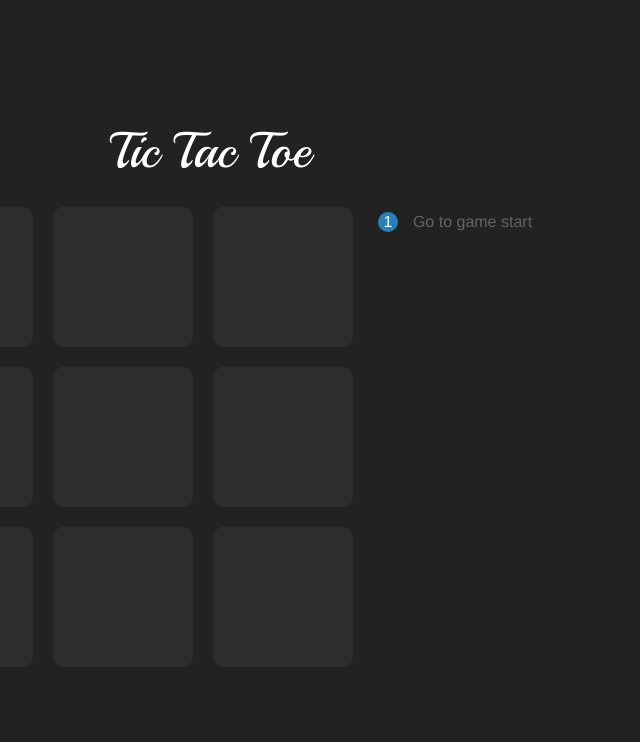
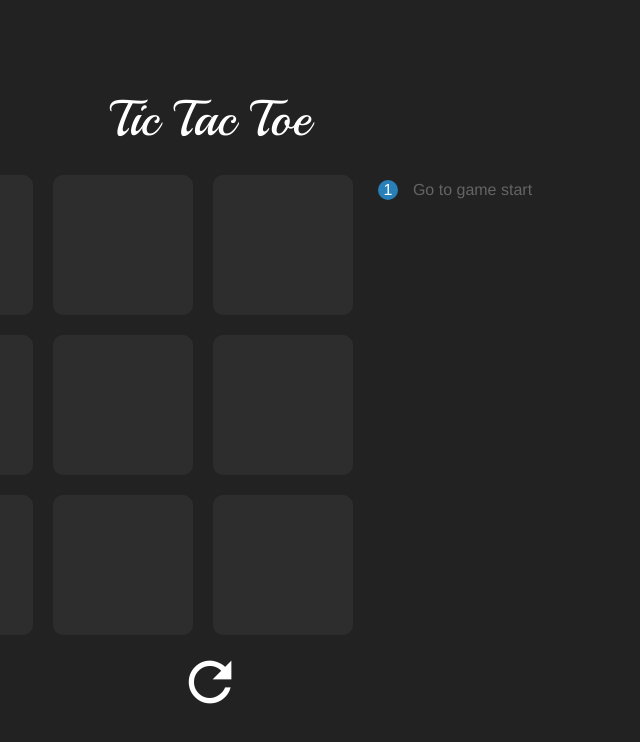
Before and after one commit to PavloOleksandrovich/react-tic-tac-toe, a React app: page / in a window 1280 px wide. Shown: the whole page, without its empty margins (430-1070 px from the left). Built offline with nearby package versions, Linux system fonts and the light colour scheme.

Commit message:
Restart button

```diff
--- a/public/index.html
+++ b/public/index.html
@@ -26,6 +26,7 @@
     -->
     <link href="https://fonts.googleapis.com/css?family=Playball&display=swap" rel="stylesheet">
     <link href="https://fonts.googleapis.com/css?family=Roboto&display=swap" rel="stylesheet">
+    <link href="https://fonts.googleapis.com/icon?family=Material+Icons" rel="stylesheet">
 
     <title>React App</title>
   </head>
--- a/src/components/Game/Game.js
+++ b/src/components/Game/Game.js
@@ -98,7 +98,8 @@ export default class Game extends Component {
           <History history={history} onClick={(move) => this.jumpTo(move)} />
         </main>
 
-        {/* TODO: restart button */}
+        {/* TODO: animation */}
+        <div className={`material-icons ${style.refresh}`} onClick={() => this.setState(initState)}>refresh</div>
 
         {this.state.isModalOpen &&
           <Modal onClose={() => this.handleShowModal()}>
@@ -109,8 +110,8 @@ export default class Game extends Component {
             </main>
 
             <footer className={style.modalFooter}>
-              {/* TODO: on click restart */}
-              <button className="btn btn-blue">Restart</button>
+              {/* TODO: animation */}
+              <button className="btn btn-blue" onClick={() => this.setState(initState)}>Restart</button>
             </footer>
           </Modal>
         }
--- a/src/components/Game/Game.module.scss
+++ b/src/components/Game/Game.module.scss
@@ -14,6 +14,12 @@
 
     main {
         display: flex;
+    }
+
+    .refresh {
+        font-size: 64px;
+        color: #fff;
+        cursor: pointer;
     }
 }
 
--- a/src/index.scss
+++ b/src/index.scss
@@ -36,3 +36,28 @@ body {
 .btn-blue {
     background: #399599;
 }
+
+.material-icons {
+  font-family: 'Material Icons';
+  font-weight: normal;
+  font-style: normal;
+  font-size: 24px;  /* Preferred icon size */
+  display: inline-block;
+  line-height: 1;
+  text-transform: none;
+  letter-spacing: normal;
+  word-wrap: normal;
+  white-space: nowrap;
+  direction: ltr;
+
+  /* Support for all WebKit browsers. */
+  -webkit-font-smoothing: antialiased;
+  /* Support for Safari and Chrome. */
+  text-rendering: optimizeLegibility;
+
+  /* Support for Firefox. */
+  -moz-osx-font-smoothing: grayscale;
+
+  /* Support for IE. */
+  font-feature-settings: 'liga';
+}
```
